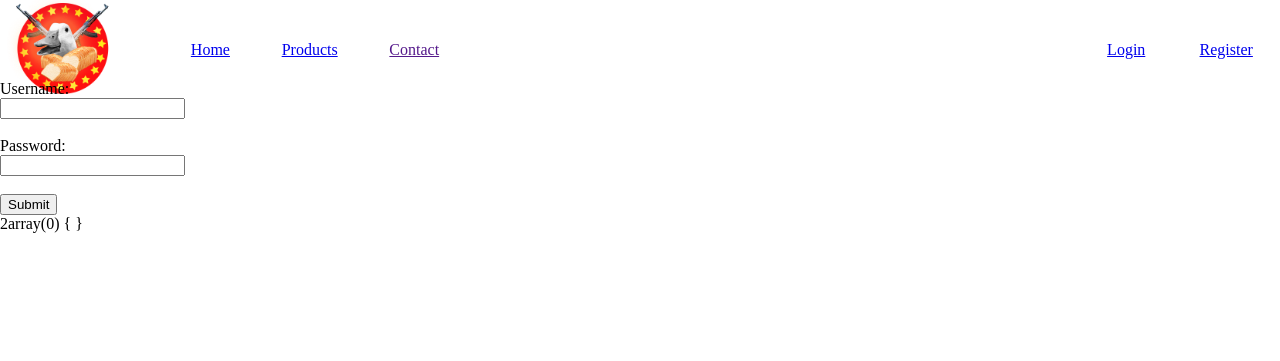
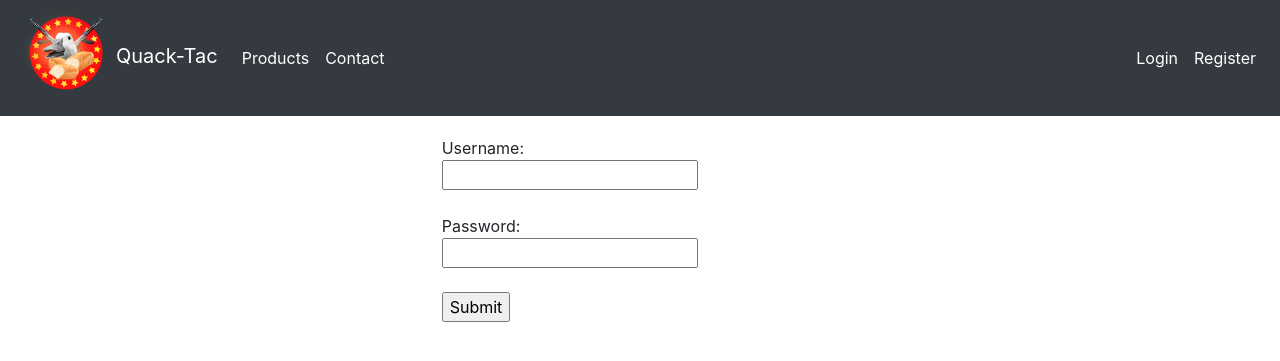
Before and after one commit to TheSquid15/Duck_webshop, a PHP site: page /views/login.php in a window 1280 px wide. Shown: the top 361 px of the page. Run offline with PHP 8.4, Linux system fonts and the light colour scheme.

Commit message:
fixed the login so now it works properly+

```diff
--- a/controller/item_page_controller.php
+++ b/controller/item_page_controller.php
@@ -10,7 +10,7 @@
 
         $sql = "SELECT * FROM product
                 JOIN category ON product.categoryID = category.categoryID
-                JOIN product_of_the_day ON product.productID = product_of_the_day.productID
+                LEFT JOIN product_of_the_day ON product.productID = product_of_the_day.productID
                 ORDER BY name asc";
         $result = $this->sql_query($sql);
 
--- a/controller/login_controller.php
+++ b/controller/login_controller.php
@@ -14,7 +14,7 @@
 
     public static function login_guard() {
         if (!self::is_logged_in()) {
-            header('login.php');
+            header('Location: login.php');
         }
     }
 
@@ -24,7 +24,7 @@
     } */
 
     public function log_in($user, $password) {
-        if(!password_verify($password, $user['password'])){
+        if($password !== $user['password']){
             return false;
         }
         else {
@@ -36,8 +36,8 @@
     }
 
     public function prepare_login() {
-        $user = trim(htmlspecialchars($_POST["username"]));
-        $password = trim(htmlspecialchars($_POST["password"]));
+        $san_user = trim(htmlspecialchars($this->user));
+        $san_password = trim(htmlspecialchars($this->password));
         $prep = $this->sql_query("SELECT * FROM `user` WHERE username = 'manager' LIMIT 1");
 
         /* $prep = $login_control$rhiler->DB_connect->conn->prepare("SELECT * FROM user WHERE username = ? LIMIT 1");
@@ -48,18 +48,21 @@
 
         var_dump($DBresult);
 
-        if ($DBresult['username'] == $user){
-            if($this->log_in($DBresult, $password) == 1){
-                if(isset($_SESSION['loggedIn']) && isset($_SESSION['user']) && isset($_SESSION['username'])){
-                    header('index.php');
+        if ($DBresult["username"] == $san_user){
+            if($this->log_in($DBresult, $san_password) == 1){
+                if(isset($_SESSION["loggedIn"]) && isset($_SESSION["user"]) && isset($_SESSION["username"])){
+                    header("Location: index.php");
+                }
+                else {
+                    echo "<div class='alert-danger'>Something went wrong, please try again</div>";
                 }
             }
             else {
-                echo "Sorry, that username/password does not exist";
+                echo "<div class='alert-danger'>Sorry, that username/password does not exist</div>";
             }
         }
         else {
-            echo "Sorry, that username/password does not exist";
+            echo "<div class='alert-danger'>Sorry, that username/password does not exist</div>";
         }
     }
 
--- a/includes/header.php
+++ b/includes/header.php
@@ -15,16 +15,18 @@
 <html lang="en">
 <head>
     <meta charset="UTF-8">
-    <meta name="viewport" content="width=device-width, initial-scale=1.0">
+    <meta name="viewport" content="width=device-width, initial-scale=1, shrink-to-fit=no">
     <meta http-equiv="X-UA-Compatible" content="ie=edge">
     <title>Duck</title>
     <link rel="stylesheet" href="../public/css/style.css">
     <link rel="icon" href="../resources/duckLogo.png">
+    <link rel="stylesheet" href="https://stackpath.bootstrapcdn.com/bootstrap/4.4.1/css/bootstrap.min.css" integrity="sha384-Vkoo8x4CGsO3+Hhxv8T/Q5PaXtkKtu6ug5TOeNV6gBiFeWPGFN9MuhOf23Q9Ifjh" crossorigin="anonymous">
 </head>
 <body>
-<header>
-    <a href="index.php"><img src="../resources/duckLogo.png" alt="" class="shop_logo"></a>
-    <nav>
+<!-- <header class="container-fluid navbar navbar-expand-lg navbar-dark bg-dark">
+    <div class="row align-items-center">
+        <a href="index.php" class="homeLink navbar-brand"><img src="../resources/duckLogo.png" alt="" class="shop_logo">Duck Pun</a>
+        <nav class="col">
             <ul class="main-menu">
                 <a href="index.php"><li>Home</li></a>
                 <a href="products.php"><li>Products</li></a>
@@ -47,4 +49,31 @@
                 <?php } ?>
             </ul>
         </nav>
-</header>
+    </div>
+</header> -->
+<nav class="navbar navbar-expand-lg navbar-dark bg-dark">
+    <a class="navbar-brand" href="index.php"><img src="../resources/duckLogo.png" alt="" class="shop_logo">Quack-Tac</a>
+    <button class="navbar-toggler" type="button" data-toggle="collapse" data-target="#navbarNavAltMarkup" aria-controls="navbarNavAltMarkup" aria-expanded="false" aria-label="Toggle navigation">
+        <span class="navbar-toggler-icon"></span>
+    </button>
+    <div class="collapse navbar-collapse" id="navbarNavAltMarkup">
+        <div class="navbar-nav">
+        <a class="nav-item nav-link active" href="products.php">Products</a>
+        <a class="nav-item nav-link active" href="contact.php">Contact</a>
+        </div>
+    </div>
+    <div class="navbar-nav">
+        <?php
+        if(!isset($_SESSION["loggedIn"])) { ?>
+            <a class="nav-item nav-link active" href="login.php">Login</a>
+            <a class="nav-item nav-link active" href="register.php">Register</a>
+        <?php
+        }
+        else if($_SESSION["loggedIn"] == true) { ?>
+            <a class="nav-item nav-link active">Welcome, <?php echo $_SESSION["username"]?></a>
+            <a class="nav-item nav-link active" href="login.php?logout=1">Logout</a>
+        <?php
+        }
+        ?>
+    </div>
+</nav>
--- a/public/css/style.css
+++ b/public/css/style.css
@@ -4,14 +4,11 @@
 
 header {
     height: 60px;
-    display: flex;
-    align-items: center;
     overflow: visible;
-    margin: 20px 0 0 0;
 }
 
 header nav {
-    width: 100%;
+    /* width: 100%; */
     float: right;
     height: 100%;
     display: flex;
@@ -27,9 +24,10 @@
 }
 
 .shop_logo {
-    height: 125px;
+    height: 100px;
     width: auto;
     z-index: 9999;
+    margin: -10px 0 0 0;
 }
 
 .main-menu {
@@ -44,13 +42,16 @@
 .product_of_the_day_container {
     height: 600px;
     width: 100%;
-    margin-top: 20px;
 }
 
 .item_of_the_day_controller {
     width: 100%;
     height: 100%;
     position: relative;
+}
+
+.home_deal {
+    height: 55vh;
 }
 
 .item_of_the_day_controller img {
@@ -103,3 +104,28 @@
     height: 60%;
     border-radius: 5px;
 }
+
+.form-controller {
+    padding-top: 20px;
+}
+
+.old_price {
+    position: relative;
+    width: 35px;
+}
+
+.old_price:before {
+    position: absolute;
+    content: "";
+    left: 0;
+    top: 50%;
+    right: 0;
+    border-top: 2px solid #db0b0b;
+    border-color: inherit;
+
+    -webkit-transform:rotate(-20deg);
+    -moz-transform:rotate(-20deg);
+    -ms-transform:rotate(-20deg);
+    -o-transform:rotate(-20deg);
+    transform:rotate(-20deg);
+  }
--- a/views/index.php
+++ b/views/index.php
@@ -1,3 +1,9 @@
 <?php
 
 require('../includes/header.php');
+
+$item_of_the_day = new home_controller();
+
+$item_of_the_day->item_of_the_day();
+
+require('../includes/footer.php');
--- a/views/login.php
+++ b/views/login.php
@@ -4,32 +4,39 @@
 $login_controller = new login_controller();
 
 if(login_controller::is_logged_in()){
-    header('index.php');
+    header('Location: index.php');
 }
 
 if (isset($_POST["submit"])) {
+    $login_controller->user = $_POST["username"];
+    $login_controller->password = $_POST["password"];
     $login_controller->prepare_login();
    }
    else {
     if(isset($_GET['logout']) && $_GET['logout'] == 1) {
-        echo "You've been logged out";
+        echo "<div class='alert-success'>You've been logged out</div>";
+        session_destroy();
     }
 }
-
 ?>
 
-<section class="form-controller">
+<section class="form-controller container-fluid">
+    <div class="row align-items-center justify-content-center">
+        <div class="col-4 justify-content-center">
             <form method="POST" action="">
+                <div class="form-group">
                     Username: <br>
                     <input type="text" name="username"><br><br>
                     Password: <br>
                     <input type="password" name="password"><br><br>
                     <input type="submit" name="submit">
+                </div>
             </form>
+        </div>
+    </div>
 </section>
 
 <?php
-echo session_status();
 /* if(isset($_POST['submit'])) {
 
     $login_controller->sanatize_input($_POST['username'], $_POST['password']);
@@ -48,4 +55,3 @@
         }
 }
  */
-var_dump($_SESSION);
--- a/views/products.php
+++ b/views/products.php
@@ -16,6 +16,8 @@
 </section>
 
 <script>
-    var countDownDate = new Date("<?php echo $dealOfTheDay->deal_time; ?>").getTime();
+    var countDownDate = new Date("<?php echo $items->deal_time; ?>").getTime();
 </script>
-<script src="<?php echo ROOT?>public/js/countdown.js"></script>
+<script src="../public/js/countdown.js">
+
+</script>
```
Also changed, not shown: class/item_of_the_day.php (deleted, +0 -43 lines), controller/home_controller.php (added, +32 -0 lines), includes/footer.php (added, +9 -0 lines). Lines whose indentation alone changed are shown as unchanged.
